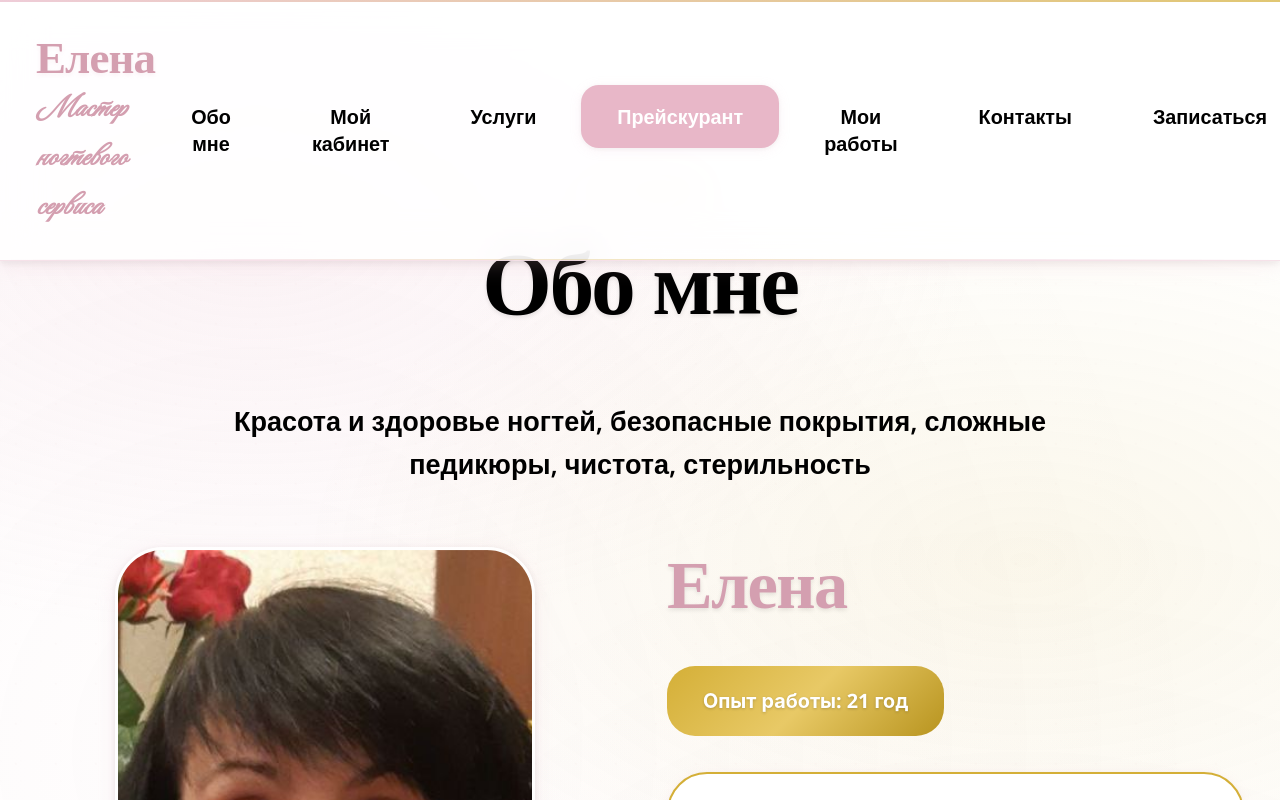
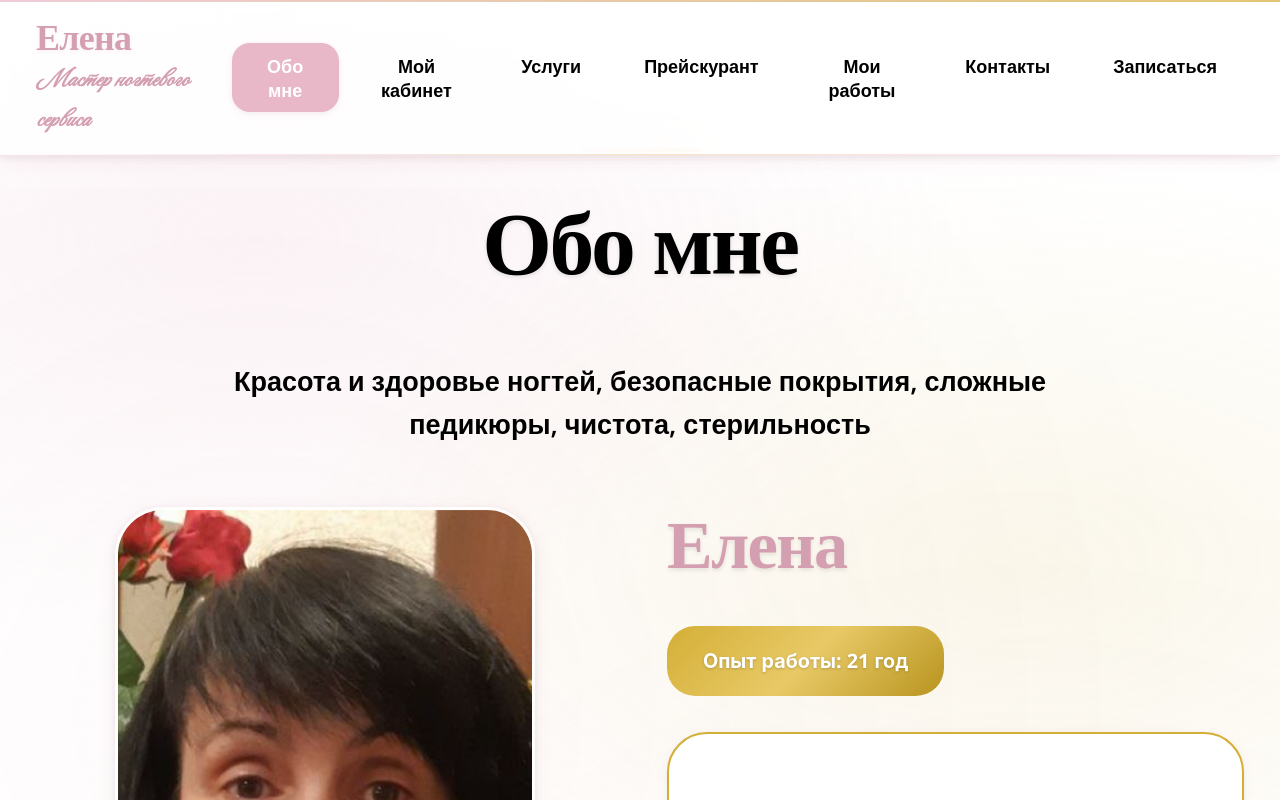
Before and after one commit to AntonioZubakha/EM, a React (Vite) app: page / in a window 1280 px wide. Shown: the top 800 px of the page. Built offline with nearby package versions, Linux system fonts and the light colour scheme; a web font is replaced by a local one.

Commit message:
Style: уменьшена высота хедера для более компактного вида

```diff
--- a/src/styles/global.scss
+++ b/src/styles/global.scss
@@ -265,7 +265,7 @@ p {
 }
 
 .nav {
-  padding: 1.5rem 0;
+  padding: 0.8rem 0;
 }
 
 .nav-container {
@@ -288,7 +288,7 @@ p {
     font-family: 'Playfair Display', serif;
     color: var(--primary-rose-dark) !important;
     margin: 0;
-    font-size: clamp(1.8rem, 4vw, 2.5rem);
+    font-size: clamp(1.5rem, 3.5vw, 2rem);
     font-weight: 700;
     letter-spacing: -0.02em;
     position: relative;
@@ -316,10 +316,10 @@ p {
   }
 
   span {
-    font-size: 1.6rem; // Увеличено
+    font-size: 1.3rem;
     color: var(--text-primary); // Более контрастный
-    font-weight: 600; // Увеличено
-    margin-top: 0.3rem; // Увеличено
+    font-weight: 600;
+    margin-top: 0.2rem;
     display: block;
     font-style: italic;
     font-family: 'Great Vibes', cursive;
@@ -351,10 +351,10 @@ p {
 .nav-link {
   background: none;
   border: none;
-  padding: 1rem 2rem; // Увеличено
+  padding: 0.6rem 1.5rem;
   border-radius: var(--radius-md);
-  font-size: 1.1rem; // Увеличено
-  font-weight: 600; // Увеличено
+  font-size: 1rem;
+  font-weight: 600;
   color: var(--text-primary); // Более контрастный
   cursor: pointer;
   transition: all 0.3s ease;
@@ -400,11 +400,11 @@ p {
 
 // Основной контент
 .main {
-  margin-top: 120px;
+  margin-top: 80px;
   flex: 1;
 
   @media (max-width: 768px) {
-    margin-top: 140px;
+    margin-top: 100px;
   }
 }
 
```
